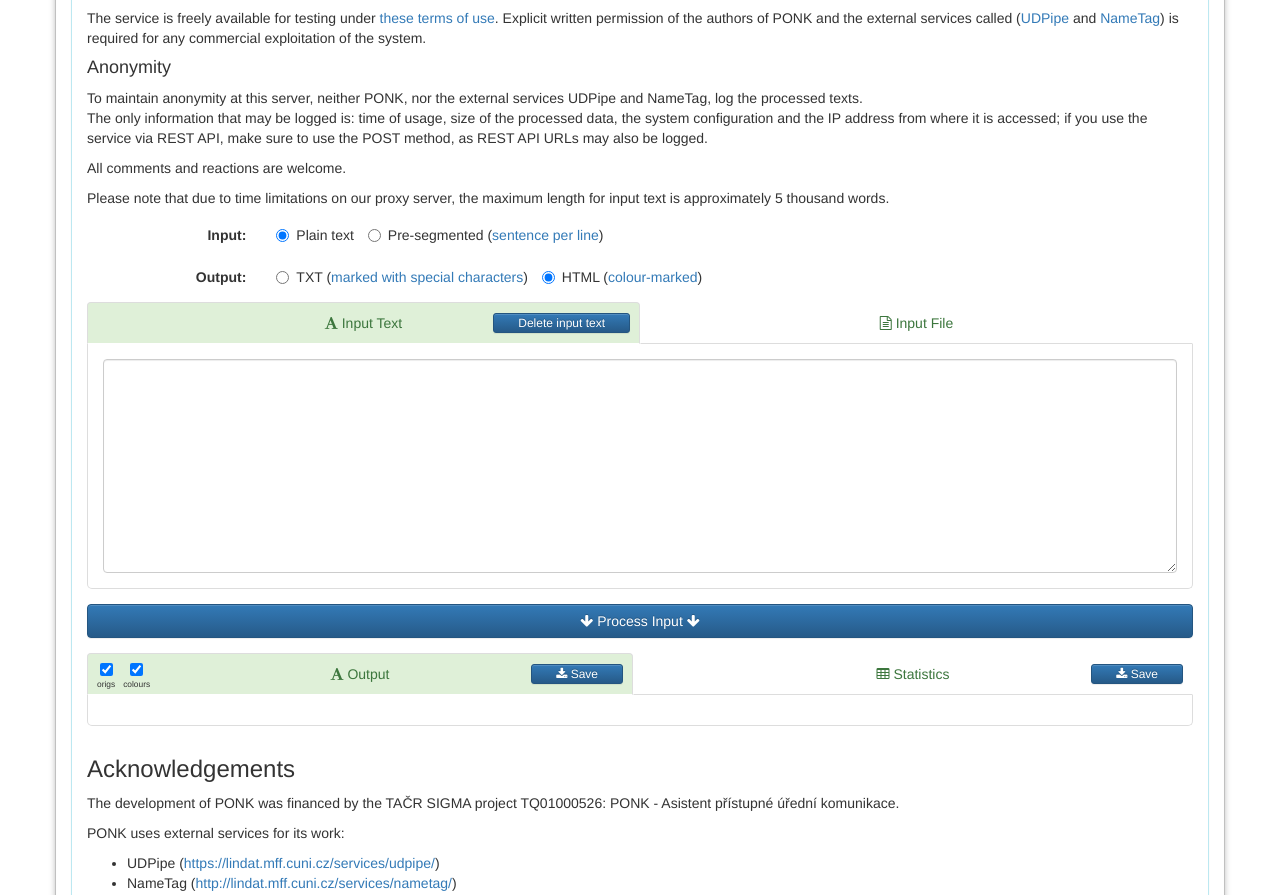
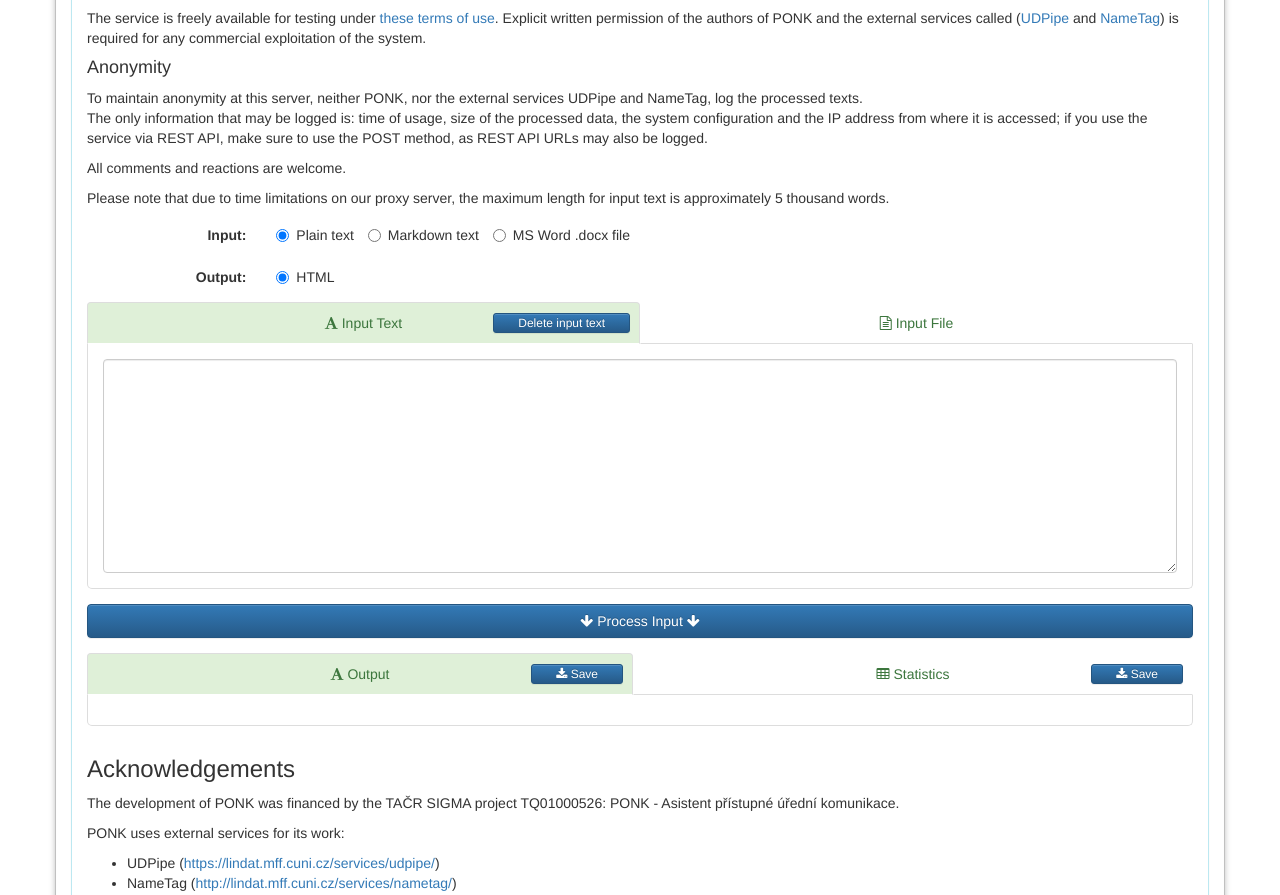
Before and after one commit to ufal/ponk, a PHP site: page /run.php in a window 1280 px wide. Shown: the part 400-1295 px from the top of the page. Run offline with PHP 8.4, Linux system fonts and the light colour scheme; some libraries are stand-ins or nearby versions.

Commit message:
PONK app: preliminary input - output options and their web interface behaviour
git-svn-id: https://svn.ms.mff.cuni.cz/svn/ponk/projects/ponk@147 9b7822f3-4786-4c31-9c96-ea234496b5ad

```diff
--- a/html/run.php
+++ b/html/run.php
@@ -24,16 +24,16 @@
     }
 
     //var input_text = jQuery('#input').val();
-    //console.log("doSubmit: Input text: ", input_text);
+    console.log("doSubmit: Input text: ", input_text);
     var input_format = jQuery('input[name=option_input]:checked').val();
-    //console.log("doSubmit: Input format: ", input_format);
+    console.log("doSubmit: Input format: ", input_format);
     output_format = jQuery('input[name=option_output]:checked').val();
-    //console.log("doSubmit: Output format: ", output_format);
+    console.log("doSubmit: Output format: ", output_format);
     // Zjistíme stav checkboxu s id "option-randomize"
     //var jeZaskrtnuto = $('#option_randomize').prop('checked');
     //console.log("doSubmit: Randomize: ", jeZaskrtnuto);
     var options = {text: input_text, input: input_format, output: output_format};
-    // console.log("doSubmit: options: ", options);
+    console.log("doSubmit: options: ", options);
     // Přidáme parametr "randomize", pokud je checkbox zaškrtnutý
     //if (jeZaskrtnuto) {
     //  options.randomize = null; // Nebo prázdný řetězec, záleží na konkrétní implementaci serveru
@@ -238,21 +238,49 @@
   }
 
 
-  function handleOutputFormatChange() {
+  //function handleOutputFormatChange() {
       //console.log("handleOutputFormatChange - entering the function");
-      var txtRadio = document.getElementById("option_output_txt");
-      var htmlRadio = document.getElementById("option_output_html");
-      var checkbox = document.getElementById("highlightingCheckbox");
+  //    var txtRadio = document.getElementById("option_output_txt");
+  //    var htmlRadio = document.getElementById("option_output_html");
+  //    var checkbox = document.getElementById("highlightingCheckbox");
 
-      if (txtRadio.checked) {
+  //    if (txtRadio.checked) {
         // Zneaktivní checkbox při výběru TXT radio tlačítka
         //console.log("handleOutputFormatChange - disabling the checkbox");
-        checkbox.disabled = true;
-      } else if (htmlRadio.checked) {
-        // Zaktivní checkbox při výběru HTML radio tlačítka
+  //      checkbox.disabled = true;
+  //    } else if (htmlRadio.checked) {
+  //      // Zaktivní checkbox při výběru HTML radio tlačítka
         //console.log("handleOutputFormatChange - enabling the checkbox");
-        checkbox.disabled = false;
+  //      checkbox.disabled = false;
+  //    }
+  //}
+
+  function handleInputFormatChange() {
+      //console.log("handleInputFormatChange - entering the function");
+      const radioInputDocx = document.getElementById('option_input_docx');
+      const headerInputText = document.getElementById('input_text_header');
+      const headerInputFile = document.getElementById('input_file_header');
+      const tabInputText = document.getElementById('input_text');
+      const tabInputFile = document.getElementById('input_file');
+
+      if (radioInputDocx.checked) {
+        headerInputText.classList.remove('active');
+        tabInputText.classList.remove('active');
+        //tabInputText.setAttribute('aria-selected', false);
+        headerInputFile.classList.add('active');
+        tabInputFile.classList.add('active');
+        //tabInputFile.setAttribute('aria-selected', true);
       }
+  }
+
+  function handleInputTextHeaderClicked() {
+    //console.log("handleInputTextHeaderClicked - entering the function");
+    const radioInputDocx = document.getElementById('option_input_docx');
+    const radioInputTXT = document.getElementById('option_input_plaintext');
+    if (radioInputDocx.checked) {
+      radioInputDocx.checked = false;
+      radioInputTXT.checked = true;
+    }
   }
 
 
@@ -270,24 +298,28 @@
 
     <div id="error" class="alert alert-danger" style="display: none"></div>
 
+
+    <!-- ================= OPTIONS ================ -->
+
     <div class="form-horizontal">
       <div class="form-group row">
         <label class="col-sm-2 control-label">Input:</label>
         <div class="col-sm-10">
-          <label title="Tokenize input using a tokenizer" class="radio-inline" id="option_input_plaintext"><input name="option_input" type="radio" value="txt" checked/>Plain text</label>
-          <label title="Tokenize a pre-segmented input using a tokenizer" class="radio-inline" id="option_input_presegmented"><input name="option_input" type="radio" value="presegmented"/>Pre-segmented (<a href="http://ufal.mff.cuni.cz/ponk/users-manual#run_ponk_input" target="_blank">sentence per line</a>)</label>
+          <label title="Plain text input" class="radio-inline" id="option_input_plaintext_label"><input name="option_input" id="option_input_plaintext" type="radio" value="txt" checked/>Plain text</label>
+          <!--label title="Tokenize a pre-segmented input using a tokenizer" class="radio-inline" id="option_input_presegmented"><input name="option_input" type="radio" value="presegmented"/>Pre-segmented (<a href="http://ufal.mff.cuni.cz/ponk/users-manual#run_ponk_input" target="_blank">sentence per line</a>)</label-->
+          <label title="Markdown text" class="radio-inline" id="option_input_markdown_label"><input name="option_input" id="option_input_markdown" type="radio" value="md"/>Markdown text</label>
+          <label title="MS Word .docx file" class="radio-inline" id="option_input_docx_label"><input name="option_input" id="option_input_docx" type="radio" value="docx" onchange="handleInputFormatChange();"/>MS Word .docx file</label>
         </div>
       </div>
       <div class="form-group row">
         <label class="col-sm-2 control-label">Output:</label>
 	<div class="col-sm-10">
-          <label title="TXT with original texts marked with special characters" class="radio-inline">
+          <!--label title="TXT with original texts marked with special characters" class="radio-inline">
             <input name="option_output" type="radio" value="txt" id="option_output_txt" onchange="handleOutputFormatChange();"/>TXT
             (<a href="http://ufal.mff.cuni.cz/ponk/users-manual#run_maskit_output" target="_blank">marked with special characters</a>)
-          </label>
+          </label-->
           <label title="HTML with colour-encoded analysis of the text" class="radio-inline">
-            <input name="option_output" type="radio" value="html" id="option_output_html" checked onchange="handleOutputFormatChange();"/>HTML
-            (<a href="http://ufal.mff.cuni.cz/ponk/users-manual#run_ponk_output" target="_blank">colour-marked</a>)
+            <input name="option_output" type="radio" value="html" id="option_output_html" checked onchange="handleOutputFormatChange();"/>HTML<!-- (<a href="http://ufal.mff.cuni.cz/ponk/users-manual#run_ponk_output" target="_blank">colour-marked</a>)-->
           </label>
         </div>
       </div>
@@ -299,11 +331,13 @@
       </div>
     </div-->
 
+    <!-- ================= INPUT FIELDS ================ -->
+
     <ul class="nav nav-tabs nav-justified nav-tabs-green">
-     <li class="active" style="position:relative"><a href="#input_text" data-toggle="tab"><span class="fa fa-font"></span> Input Text</a>
+     <li id="input_text_header" class="active" style="position:relative" onclick="handleInputTextHeaderClicked();"><a href="#input_text" data-toggle="tab"><span class="fa fa-font"></span> Input Text</a>
           <button type="button" class="btn btn-primary btn-xs" style="position:absolute; top: 11px; right: 10px; padding: 0 2em" onclick="var t=document.getElementById('input'); t.value=''; t.focus();">Delete input text</button>
      </li>
-     <li><a href="#input_file" data-toggle="tab"><span class="fa fa-file-text-o"></span> Input File</a></li>
+     <li id="input_file_header"><a href="#input_file" data-toggle="tab"><span class="fa fa-file-text-o"></span> Input File</a></li>
     </ul>
     <div class="tab-content" id="input_tabs" style="border-right: 1px solid #ddd; border-left: 1px solid #ddd; border-bottom: 1px solid #ddd; border-bottom-right-radius: 5px; border-bottom-left-radius: 5px; padding: 15px">
      <div class="tab-pane active" id="input_text">
@@ -320,10 +354,12 @@
 
     <button id="submit" class="btn btn-primary form-control" type="submit" style="margin-top: 15px; margin-bottom: 15px" onclick="doSubmit()"><span class="fa fa-arrow-down"></span> Process Input <span class="fa fa-arrow-down"></span></button>
 
+    <!-- ================= OUTPUT FIELDS ================ -->
+
     <ul class="nav nav-tabs nav-justified nav-tabs-green">
      <li class="active" style="position:relative">
 	  <a href="#output_formatted" data-toggle="tab"><span class="fa fa-font"></span> Output</a>
-          <div style="position:absolute; top: 6px; left: 10px; padding: 0 0em; border: none;">
+          <!--div style="position:absolute; top: 6px; left: 10px; padding: 0 0em; border: none;">
             <div style="display: flex; flex-direction: row;">
               <div style="display: flex; flex-direction: column; align-items: center; margin-right: 8px;">
                 <input type="checkbox" checked id="origsCheckbox" onchange="displayFormattedOutput();">
@@ -334,7 +370,7 @@
                 <span style="font-size: 60%; font-weight: normal; margin-top: 2px;">colours</span>
               </div>
             </div>
-          </div>
+          </div-->
           <button type="button" class="btn btn-primary btn-xs" style="position:absolute; top: 11px; right: 10px; padding: 0 2em" onclick="saveOutput();"><span class="fa fa-download"></span> Save</button>
      </li>
      <li style="position:relative"><a href="#output_stats" data-toggle="tab"><span class="fa fa-table"></span> Statistics</a>
```
